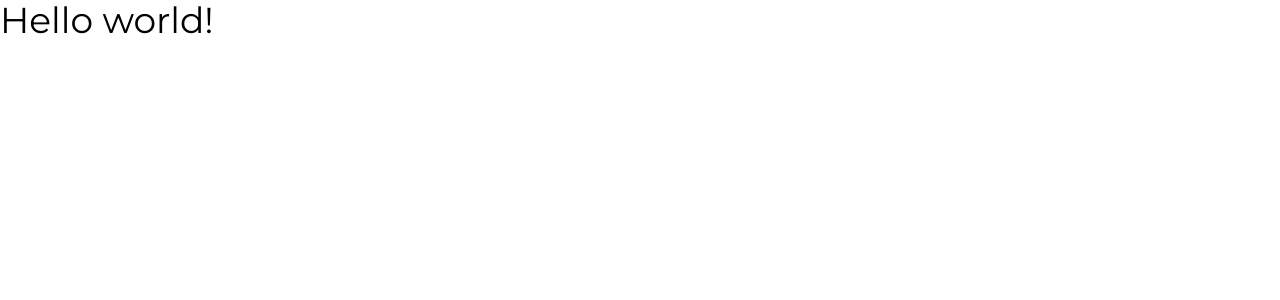
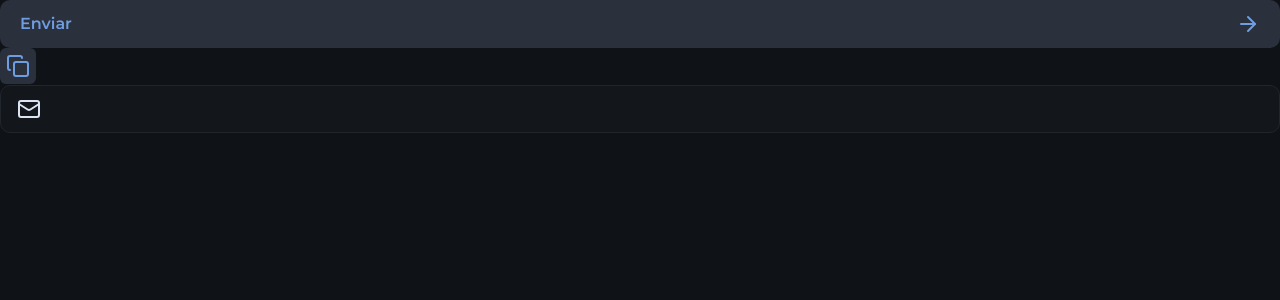
Before and after one commit to pauloborges-hub/devstage, a Next.js app: page / in a window 1280 px wide. Shown: the top 300 px of the page. Built offline with nearby package versions, Linux system fonts and the light colour scheme.

Commit message:
button, icon-button and input components created

```diff
--- a/package.json
+++ b/package.json
@@ -10,6 +10,7 @@
   },
   "dependencies": {
     "@tailwindcss/postcss": "^4.0.9",
+    "lucide-react": "^0.477.0",
     "next": "15.2.0",
     "postcss": "^8.5.3",
     "react": "^19.0.0",
--- a/src/app/globals.css
+++ b/src/app/globals.css
@@ -19,4 +19,6 @@
 
    --font-heading: var(--font-oxanium);
    --font-sans: var(--font-montserrat);
+
+   --radius-xl: 0.625rem;
 }
--- a/src/app/layout.tsx
+++ b/src/app/layout.tsx
@@ -1,3 +1,4 @@
+import Button from '@/components/button'
 import './globals.css'
 
 import type { Metadata } from 'next'
@@ -26,7 +27,7 @@
 }>) {
   return (
     <html lang="en" className={`${oxanium.variable} ${montserrat.variable}`}>
-      <body className="bg-black text-white text-4xl">{children}</body>
+      <body className="bg-gray-900 text-gray-100 antialiased">{children}</body>
     </html>
   )
 }
--- a/src/app/page.tsx
+++ b/src/app/page.tsx
@@ -1,7 +1,27 @@
+import { Button } from '@/components/button'
+import { IconButton } from '@/components/icon-button'
+import InputRoot, { InputField, InputIcon } from '@/components/input'
+import { ArrowRight, Copy, Mail } from 'lucide-react'
+
 export default function Home() {
   return (
     <main>
-      <div>Hello world!</div>
+      <Button type="submit">
+        Enviar
+        <ArrowRight />
+      </Button>
+
+      <IconButton type="submit">
+        <Copy />
+      </IconButton>
+
+      <InputRoot>
+        <InputIcon>
+          <Mail />
+        </InputIcon>
+
+        <InputField />
+      </InputRoot>
     </main>
   )
 }
--- /dev/null
+++ b/src/components/button.tsx
@@ -0,0 +1,12 @@
+import type { ComponentProps } from 'react'
+
+interface ButtonProps extends ComponentProps<'button'> {}
+
+export function Button(props: ButtonProps) {
+  return (
+    <button
+      className="flex justify-between items-center px-5 h-12 bg-gray-500 text-blue font-semibold rounded-xl w-full cursor-pointer transition-colors duration-300 hover:bg-blue hover:text-gray-900"
+      {...props}
+    />
+  )
+}
--- /dev/null
+++ b/src/components/icon-button.tsx
@@ -0,0 +1,12 @@
+import type { ComponentProps } from 'react'
+
+interface IconButtonProps extends ComponentProps<'button'> {}
+
+export function IconButton(props: IconButtonProps) {
+  return (
+    <button
+      className="p-1.5 bg-gray-500 text-blue rounded-md font-semibold cursor-pointer transition-colors duration-300 hover:bg-blue hover:text-gray-900"
+      {...props}
+    />
+  )
+}
--- /dev/null
+++ b/src/components/input.tsx
@@ -0,0 +1,32 @@
+import type { ComponentProps } from 'react'
+
+interface InputRootProps extends ComponentProps<'div'> {
+  error?: boolean
+}
+
+export default function InputRoot({ error = false, ...props }: InputRootProps) {
+  return (
+    <div
+      data-error={error}
+      className="group bg-gray-800 h-12 border border-gray-600 rounded-xl px-4 flex items-center gap-2 focus-within:border-gray-100 data-[error=true]:border-danger"
+      {...props}
+    />
+  )
+}
+
+interface InputIconProps extends ComponentProps<'span'> {}
+
+export function InputIcon(props: InputIconProps) {
+  return (
+    <span
+      className="text-gray-400 group-focus-within:text-gray-100 group-[&:not(:has(input:placeholder-shown))]:text-gray-100 group-data-[error=true]:text-danger"
+      {...props}
+    />
+  )
+}
+
+interface InputFieldProps extends ComponentProps<'input'> {}
+
+export function InputField(props: InputFieldProps) {
+  return <input className="flex-1 outline-0 placeholder-gray-400" {...props} />
+}
```
Also changed, not shown: 1 other file (tests, documents, lock files or other folders).
